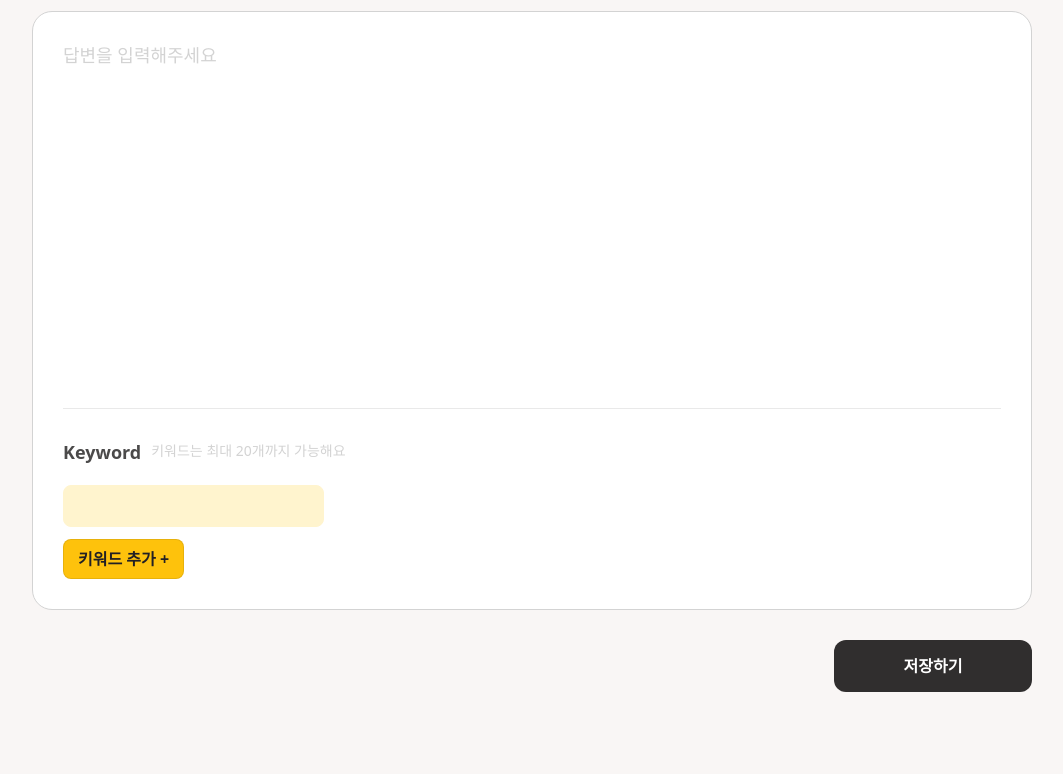
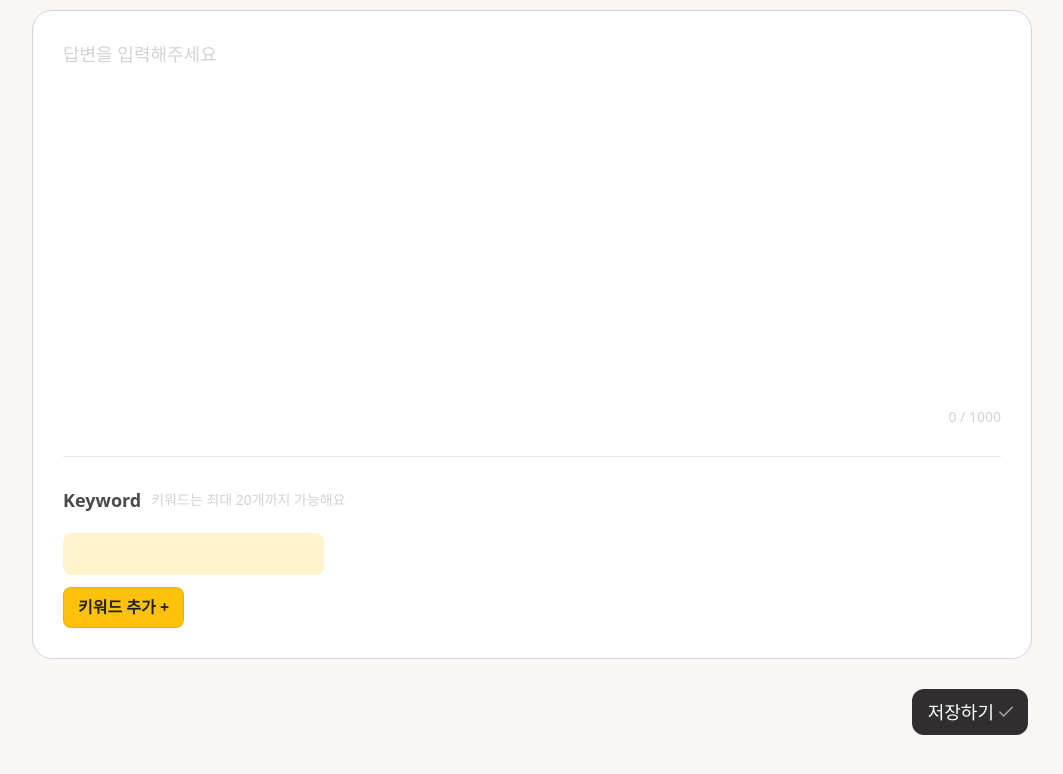
Before and after one commit to Nexters/Spurt, a Next.js app: page /post in a window 1280 px wide. Shown: the part 356-1130 px from the top of the page, without its empty margins (108-1171 px from the left). Built offline with nearby package versions, Linux system fonts and the light colour scheme.

Commit message:
post 페이지 onChange 적용

```diff
--- a/pages/post.tsx
+++ b/pages/post.tsx
@@ -1,14 +1,24 @@
 import SumKeyWord from '@/components/pc/Keywords/Buttons/Keyword';
 import AddKeyWordBtn from '@/components/pc/Keywords/Buttons/addKeyword';
-import ButtonS from '@/components/pc/Keywords/Buttons/button-s';
+import SaveIcon from '@/img/save.svg';
 import { useRef, useState } from 'react';
 import { InputItem } from '@/components/pc/Keywords/Buttons/Keyword';
 import { postCategory } from '@/const/categories';
 import Carousel from '@/components/pc/Keywords/Carousel/Carousel';
 import { useRecoilState } from 'recoil';
 import { selectedPostCategoriesState } from '@/status/PostStatus';
+import CTA4 from '@/components/pc/Keywords/Buttons/CTA4';
 
 const Post = () => {
+  const [content, setContent] = useState('');
+  const [contentCount, setContentCount] = useState(0);
+  const onChangeContent = (event: React.ChangeEvent<HTMLTextAreaElement>) => {
+    setContent(event.target.value);
+    setContentCount(
+      event.target.value.replace(/[\0-\x7f]|([0-\u07ff]|(.))/g, '$&$1$2')
+        .length,
+    );
+  };
   const nextID = useRef<number>(1);
   const [selectedPostCategory, setSelectedPostCategory] = useRecoilState(
     selectedPostCategoriesState,
@@ -33,7 +43,7 @@ const Post = () => {
       <div className="flex justify-start h-[100px]">
         <button>X</button>
       </div>
-      <hr />
+
       <p className="mt-[60px] mb-5 text-title1">질문-답변 만들기</p>
       <div className="border border-gray-300 flex flex-col items-start rounded-2xl bg-white px-6 pt-[14px] pb-4 mb-3">
         <input
@@ -56,7 +66,12 @@ const Post = () => {
         <textarea
           className="min-h-[360px] w-full text-body3 text-gray-600 resize-none placeholder:text-body3 placeholder:text-gray-300"
           placeholder="답변을 입력해주세요"
+          maxLength={1000}
+          onChange={onChangeContent}
         ></textarea>
+        <p className="text-right text-body9 text-gray-300 mb-[30px]">
+          {contentCount} / 1000
+        </p>
         <hr />
         <div className="flex items-center mt-[30px] mb-[20px] gap-[10px]">
           <p className="text-body1 text-gray-600">Keyword</p>
@@ -75,7 +90,10 @@ const Post = () => {
       </div>
 
       <div className="flex justify-end mt-[30px] mb-[150px]">
-        <ButtonS>저장하기</ButtonS>
+        <CTA4>
+          저장하기
+          <SaveIcon />
+        </CTA4>
       </div>
     </>
   );
```
Also changed, not shown: img/save.svg (added).
